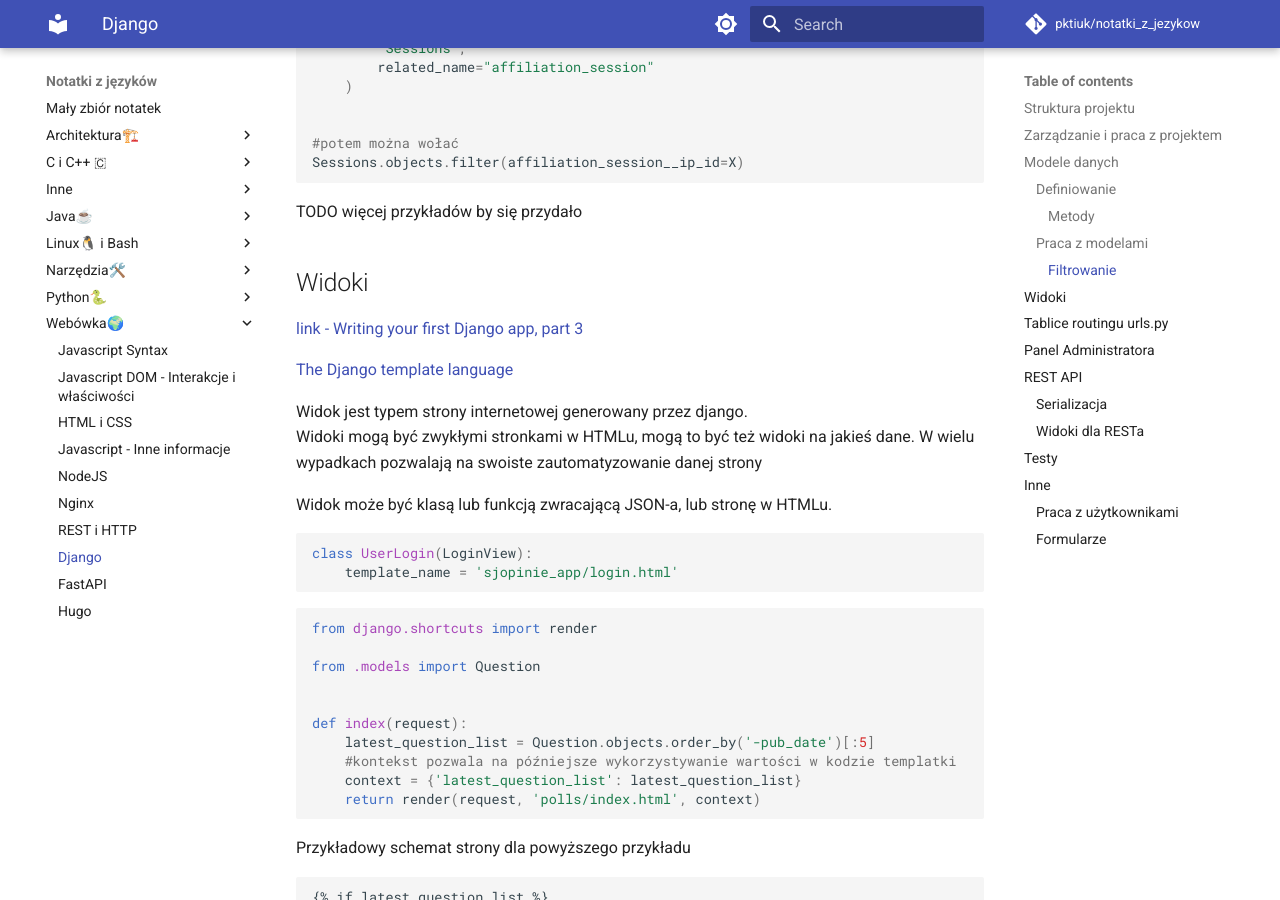
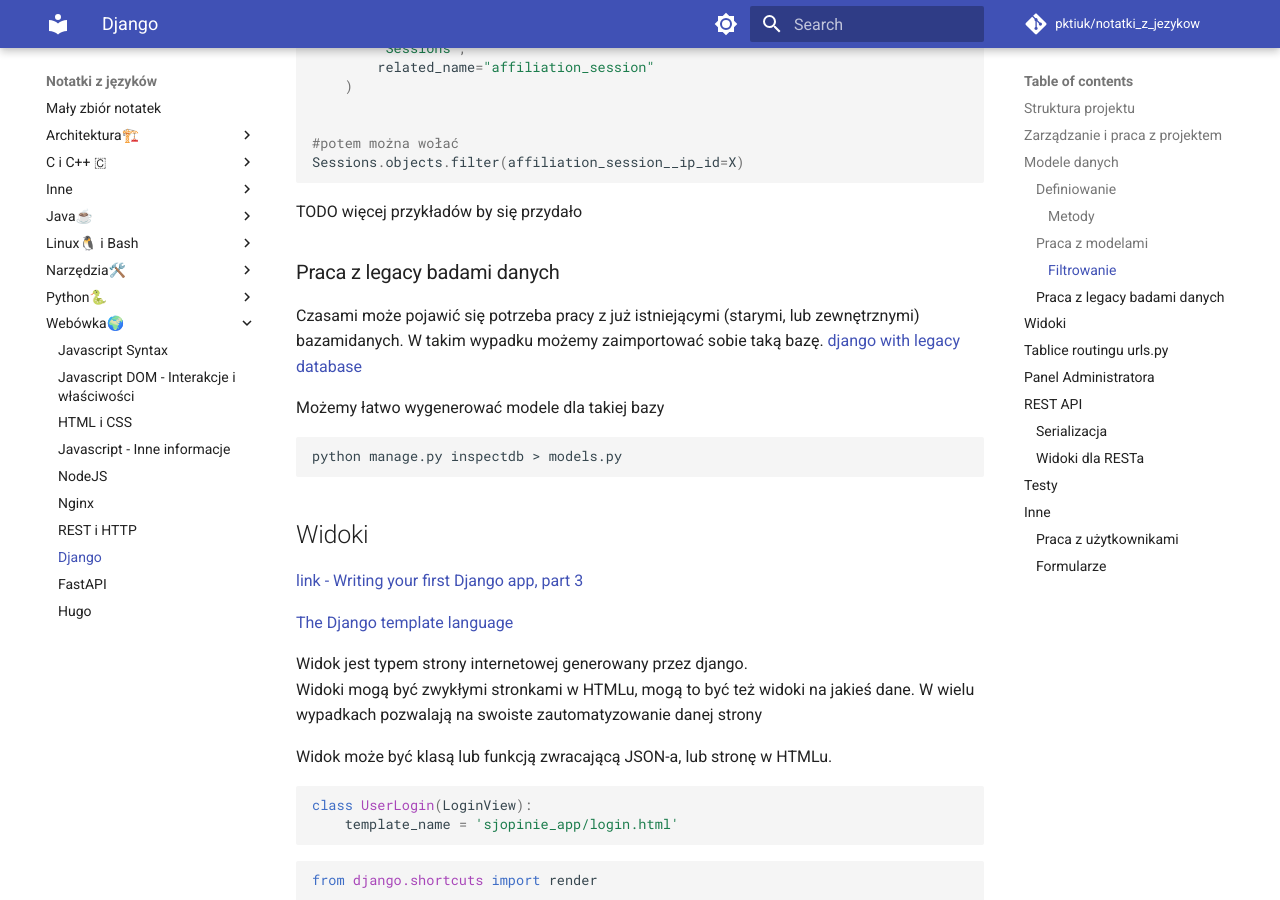
Before and after one commit to pktiuk/notatki_z_jezykow, an MkDocs documentation site: the page built from docs/Webówka🌍/9_django.md, in a window 1280 px wide and 900 px high, scrolled down 5157 px. Built offline with MkDocs 1.6.1 and Material for MkDocs 9.7.7, drawn with Linux system fonts in a browser that asks for light colours; comment, search, counter and statistics services are not loaded.

Commit message:
Opis pracy z legacy bazami

````diff
--- a/docs/Webówka🌍/9_django.md
+++ b/docs/Webówka🌍/9_django.md
@@ -212,6 +212,17 @@
 ```
 
 TODO więcej przykładów by się przydało
+
+### Praca z legacy badami danych
+
+Czasami może pojawić się potrzeba pracy z już istniejącymi (starymi, lub zewnętrznymi) bazamidanych. W takim wypadku możemy zaimportować sobie taką bazę.
+[django with legacy database](https://docs.djangoproject.com/en/dev/howto/legacy-databases/)
+
+Możemy łatwo wygenerować modele dla takiej bazy
+
+```bash
+python manage.py inspectdb > models.py
+```
 
 ## Widoki
 
````
